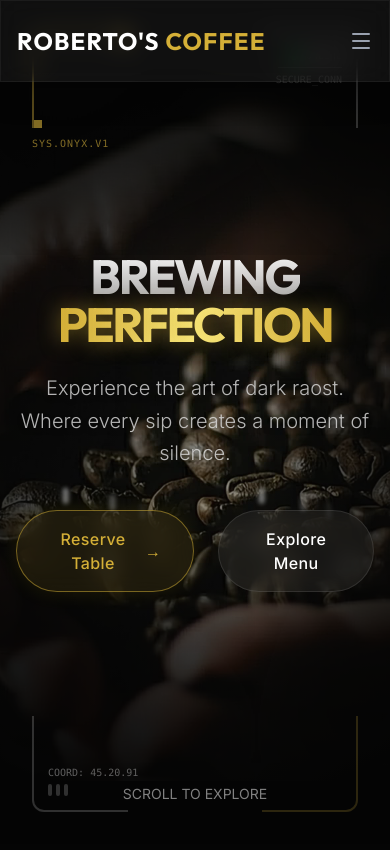
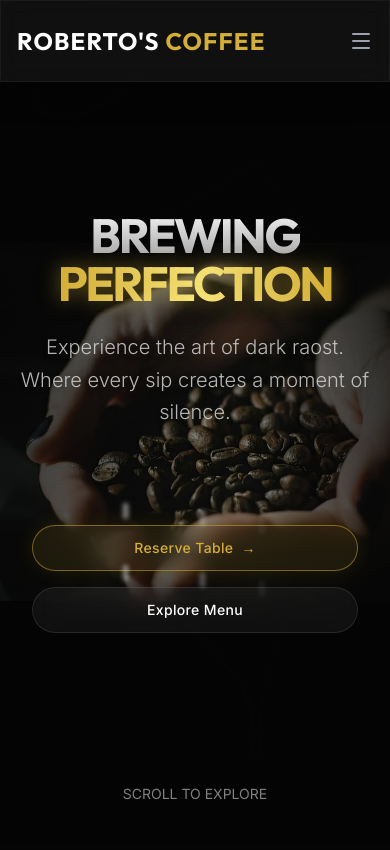
Before and after one commit to Muchona/robertos-coffee, a React (Vite) app: page / in a window 390 px wide. Shown: the top 850 px of the page. Built offline with nearby package versions, Linux system fonts and the light colour scheme.

Commit message:
style: mobile ui adjustments for hero, bagels, and gallery

```diff
--- a/src/App.tsx
+++ b/src/App.tsx
@@ -3,7 +3,6 @@ import Navbar from './components/layout/Navbar';
 import Footer from './components/layout/Footer';
 import Hero from './components/layout/Hero';
 import ScrollSequence from './components/ui/ScrollSequence';
-import CornerDecorations from './components/ui/CornerDecorations';
 import Origins from './components/sections/Origins';
 import BagelMenu from './components/sections/BagelMenu';
 import Gallery from './components/sections/Gallery';
@@ -44,7 +43,6 @@ function App() {
         {view === 'home' && (
           <div key="home">
             <Navbar />
-            <CornerDecorations />
             <ScrollSequence
               frameCount={296}
               pathBase={`${import.meta.env.BASE_URL}images/ezgif-frame-`}
--- a/src/components/layout/Hero.tsx
+++ b/src/components/layout/Hero.tsx
@@ -26,10 +26,10 @@ const Hero: React.FC = () => {
                         Where every sip creates a moment of silence.
                     </p>
 
-                    <div className="mt-10 flex justify-center gap-6">
+                    <div className="mt-24 sm:mt-10 flex flex-col sm:flex-row justify-center gap-4 sm:gap-6 px-4">
                         <motion.a
                             href="#reserve"
-                            className="px-8 py-4 rounded-full bg-gold/10 border border-gold/50 text-gold font-medium tracking-wide backdrop-blur-md shadow-[0_0_20px_rgba(255,215,0,0.1)] relative overflow-visible group flex items-center justify-center"
+                            className="px-6 py-3 sm:px-8 sm:py-4 rounded-full bg-gold/10 border border-gold/50 text-gold text-sm sm:text-base font-medium tracking-wide backdrop-blur-md shadow-[0_0_20px_rgba(255,215,0,0.1)] relative overflow-visible group flex items-center justify-center"
                             whileHover="hover"
                             initial="idle"
                         >
@@ -42,7 +42,7 @@ const Hero: React.FC = () => {
 
                         <motion.a
                             href="#menu"
-                            className="px-8 py-4 rounded-full border border-white/10 text-white font-medium tracking-wide backdrop-blur-md relative overflow-visible group flex items-center justify-center bg-white/5"
+                            className="px-6 py-3 sm:px-8 sm:py-4 rounded-full border border-white/10 text-white text-sm sm:text-base font-medium tracking-wide backdrop-blur-md relative overflow-visible group flex items-center justify-center bg-white/5"
                             whileHover="hover"
                             initial="idle"
                         >
--- a/src/components/sections/Gallery.tsx
+++ b/src/components/sections/Gallery.tsx
@@ -58,7 +58,7 @@ const Gallery: React.FC<GalleryProps> = ({ onOpenGallery }) => {
                         <div
                             key={index}
                             onClick={onOpenGallery}
-                            className="relative w-[300px] h-[400px] md:w-[400px] md:h-[500px] flex-shrink-0 group overflow-hidden rounded-xl border border-white/10 bg-white/5 cursor-pointer"
+                            className="relative w-[220px] h-[300px] md:w-[400px] md:h-[500px] flex-shrink-0 group overflow-hidden rounded-xl border border-white/10 bg-white/5 cursor-pointer"
                         >
                             <img
                                 src={src}
--- a/src/components/ui/ScrollSequence.tsx
+++ b/src/components/ui/ScrollSequence.tsx
@@ -93,8 +93,17 @@ const ScrollSequence: React.FC<ScrollSequenceProps> = ({
         // Clear and draw
         const img = images[index];
 
+        // Determine if mobile for custom scaling
+        const isMobile = window.innerWidth < 768;
+
         // Maintain aspect ratio cover logic with custom scale factor
-        const coverScale = Math.max(canvas.width / img.width, canvas.height / img.height);
+        let coverScale = Math.max(canvas.width / img.width, canvas.height / img.height);
+
+        // Reduce scale significantly on mobile to avoid massive zoom
+        if (isMobile) {
+            coverScale = coverScale * 0.5; // 50% size for mobile
+        }
+
         const finalScale = coverScale * scaleFactor;
 
         const x = (canvas.width / 2) - (img.width / 2) * finalScale;
--- a/src/pages/GalleryPage.tsx
+++ b/src/pages/GalleryPage.tsx
@@ -27,16 +27,13 @@ const GalleryPage: React.FC<GalleryPageProps> = ({ onBack }) => {
                     <span className="font-display tracking-widest text-sm">BACK TO HOME</span>
                 </button>
                 <div className="text-right">
-                    <h1 className="text-4xl font-display font-bold text-white tracking-widest">
-                        ARCHIVE <span className="text-gold">001</span>
-                    </h1>
                     <p className="text-silver/50 text-xs font-mono tracking-[0.2em]">ROBERTO'S VISUAL DATABASE</p>
                 </div>
             </div>
 
             {/* Masonry Grid */}
             <div className="min-h-screen px-4 py-32 md:px-8">
-                <div className="columns-2 md:columns-3 lg:columns-4 gap-4 space-y-4">
+                <div className="columns-4 md:columns-4 lg:columns-4 gap-4 space-y-4">
                     {galleryImages.map((src, index) => (
                         <motion.div
                             key={index}
```
